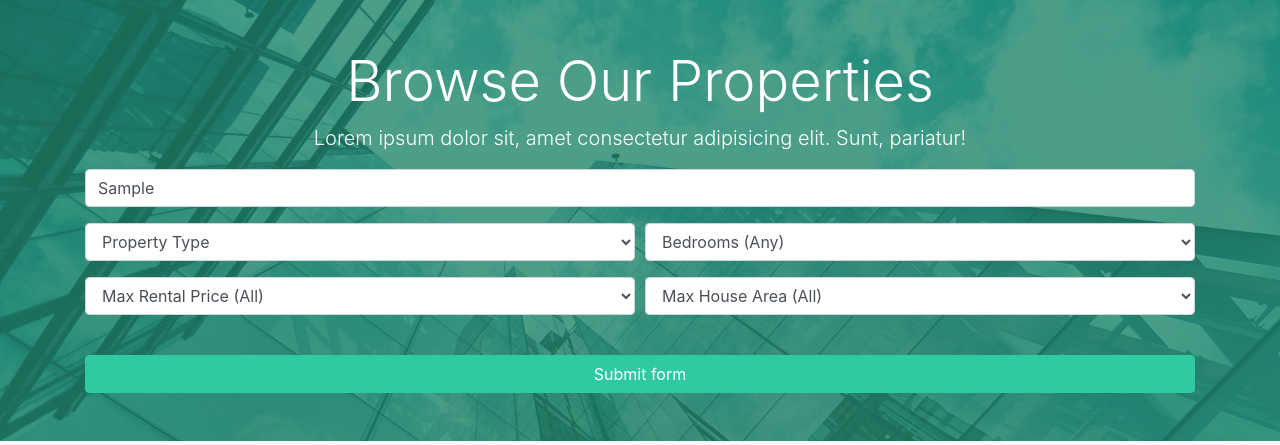
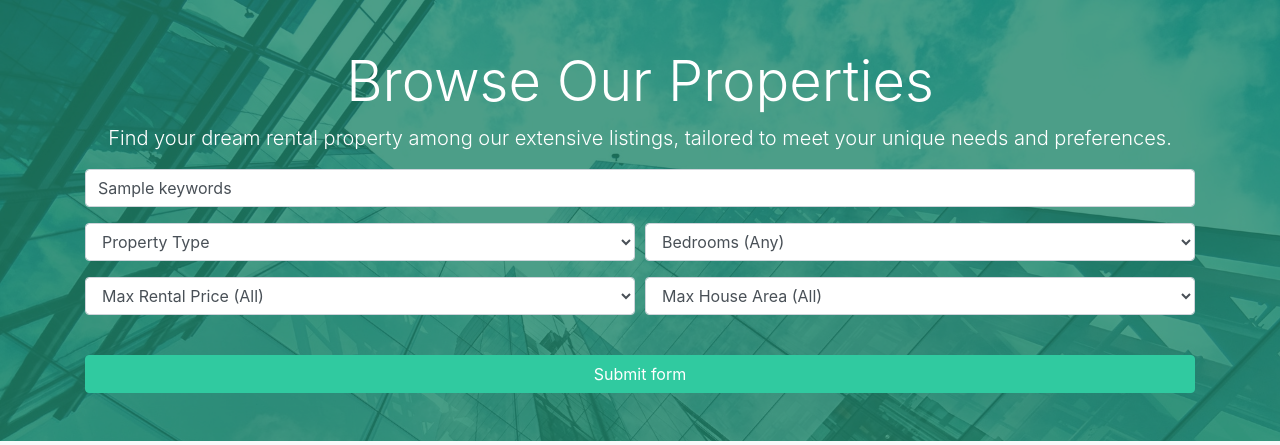
Before and after one commit to weikangg/PropertyIQ, a Django app: template templates/listings/search.html in a window 1280 px wide. Shown: the part 92-537 px from the top of the page. Run offline with Django 4.2, Linux system fonts and the light colour scheme; tables that the repository leaves empty hold one stand-in row (values such as "Sample post"); the template is opened without the code that fills it: values that come from a table or form of the project are taken from there, most other values are stand-ins (such as "Sample title", 1, 10 or a date in 2020); some libraries are stand-ins or nearby versions.

Commit message:
updated lorem ipsum and picture

```diff
--- a/pages/views.py
+++ b/pages/views.py
@@ -35,7 +35,7 @@ def about(request):
         {
             'name': 'Don',
             'position': 'Wanker 3',
-            'img': 'img/Picture1.png'
+            'img': 'img/Picture3.png'
         },
         {
             'name': 'John',
--- a/templates/listings/search.html
+++ b/templates/listings/search.html
@@ -8,14 +8,14 @@
     <div class="row text-center">
       <div class="col-md-12">
         <h1 class="display-4">Browse Our Properties</h1>
-        <p class="lead">Lorem ipsum dolor sit, amet consectetur adipisicing elit. Sunt, pariatur!</p>
+        <p class="lead">Find your dream rental property among our extensive listings, tailored to meet your unique needs and preferences.</p>
             <form action= {% url 'search' %}>
               <!-- Form Row 1 -->
               <div class="form-row">
                 <div class="col-md-12 mb-3">
                   <label class="sr-only">Keywords</label>
                   <input type="text" name="keywords" class="form-control" placeholder="Keyword (Project Title, Street, etc)"
-                  {% if values.keywords %} value = {{values.keywords}}{% endif %}>
+                  {% if values.keywords %} value = "{{values.keywords|escape}}" {% endif %}>
                 </div>
               </div>
 
```
Also changed, not shown: listings/views.py (+5 -4 lines), IQ_Main/static/img/Picture3.png (added).
